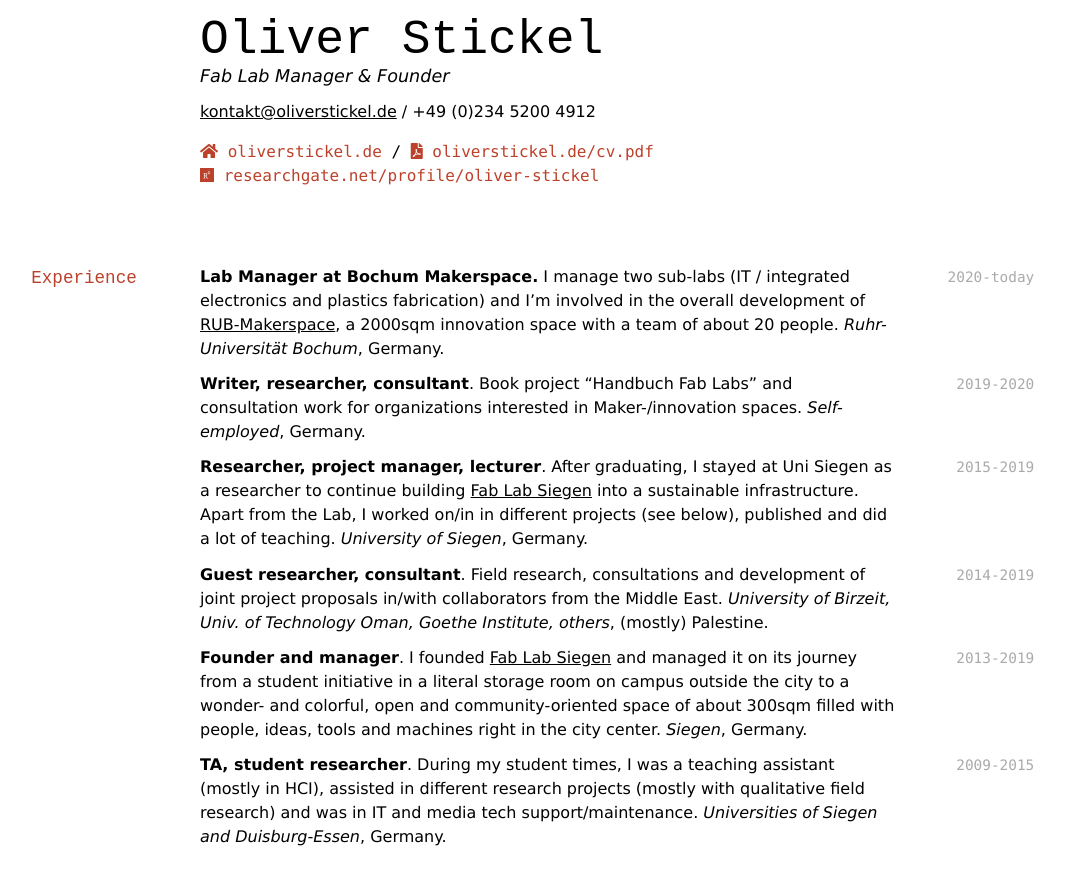
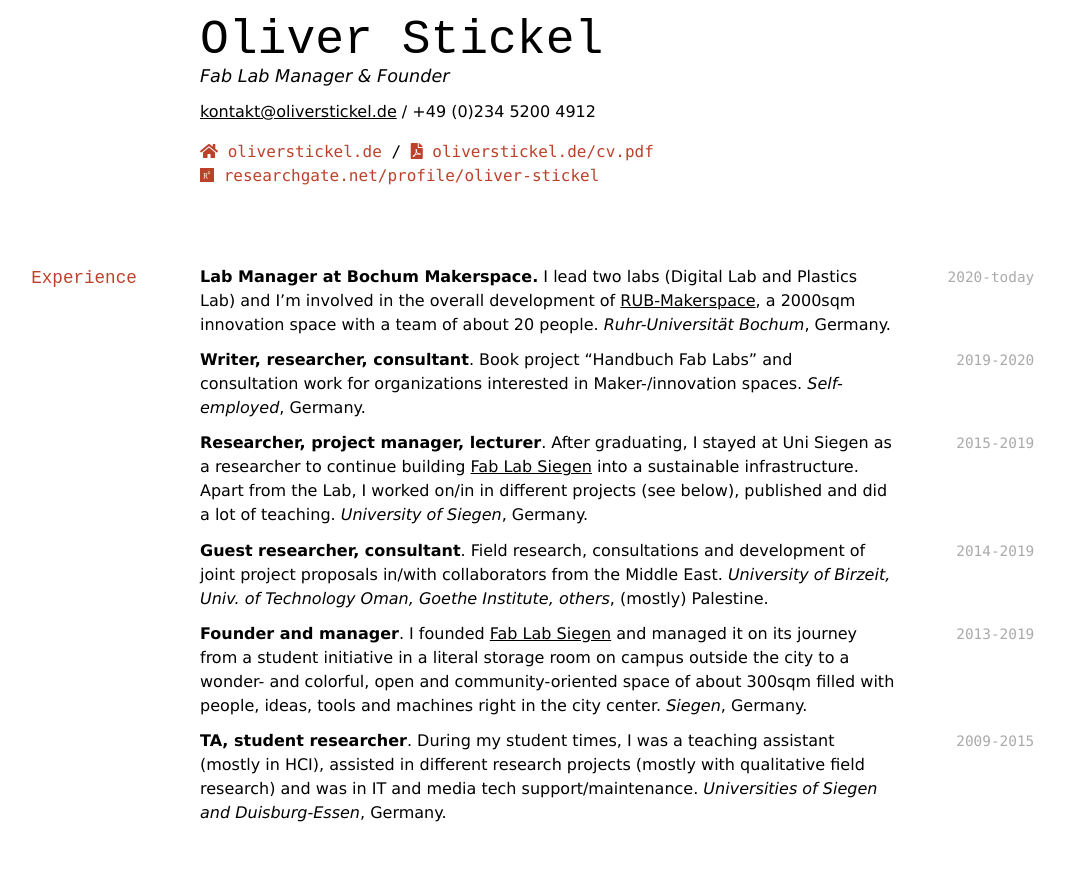
Before and after one commit to oliverstickel/oliverstickel.github.io, a Jekyll site: the page built from index.md, in a window 1280 px wide and 900 px high. Shown: the top 885 px of the window, without its empty margins (132-1197 px from the left). Built offline with Jekyll 4.4.1, drawn with Linux system fonts in a browser that asks for light colours; nearby versions of some CDN libraries; a style sheet for code colours, icons or effects is not loaded.

Commit message:
Update index.md

```diff
--- a/index.md
+++ b/index.md
@@ -15,7 +15,7 @@ Fab Lab Manager & Founder
 ## Experience
 
 `2020-today`
-**Lab Manager at Bochum Makerspace.** I manage two sub-labs (IT / integrated electronics and plastics fabrication) and I'm involved in the overall development of [RUB-Makerspace](https://makerspace.rub.de), a 2000sqm innovation space with a team of about 20 people. *Ruhr-Universität Bochum*, Germany.
+**Lab Manager at Bochum Makerspace.** I lead two labs (Digital Lab and Plastics Lab) and I'm involved in the overall development of [RUB-Makerspace](https://makerspace.rub.de), a 2000sqm innovation space with a team of about 20 people. *Ruhr-Universität Bochum*, Germany.
 
 `2019-2020`
 **Writer, researcher, consultant**. Book project "Handbuch Fab Labs" and consultation work for organizations interested in Maker-/innovation spaces. *Self-employed*, Germany.
```
